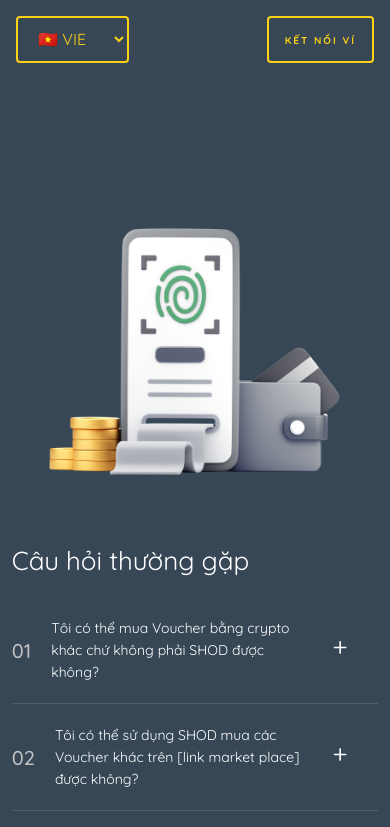
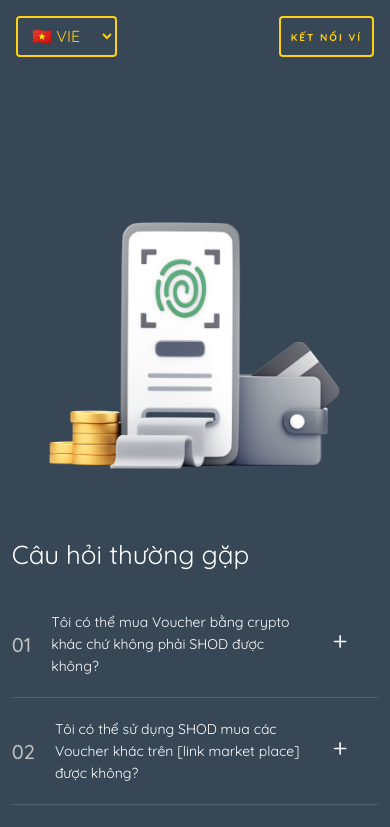
Before and after one commit to mikamokedo2/voucherTest, a Next.js app: page /faq in a window 390 px wide. Shown: the top 827 px of the page. Built offline with nearby package versions, Linux system fonts and the light colour scheme; what react-google-recaptcha-v3 would draw is missing.

Commit message:
fix:responsive

```diff
--- a/components/Header.tsx
+++ b/components/Header.tsx
@@ -52,7 +52,7 @@ const Header = () => {
               {new BigNumber(
                 new BigNumber(balance ?? 0)
                   .dividedBy(new BigNumber(10).pow(18))
-                  .toFixed(2, 1)
+                  .toFixed(0, 1)
               ).toNumber()}
               &nbsp;SHOD
             </div>
--- a/styles/main.css
+++ b/styles/main.css
@@ -387,7 +387,7 @@
     }
 
     .seclecBox_item {
-        padding: 8px 16px;
+        padding: 5px 10px;
     }
     .popupBuy {
         width: 93vw;
```
